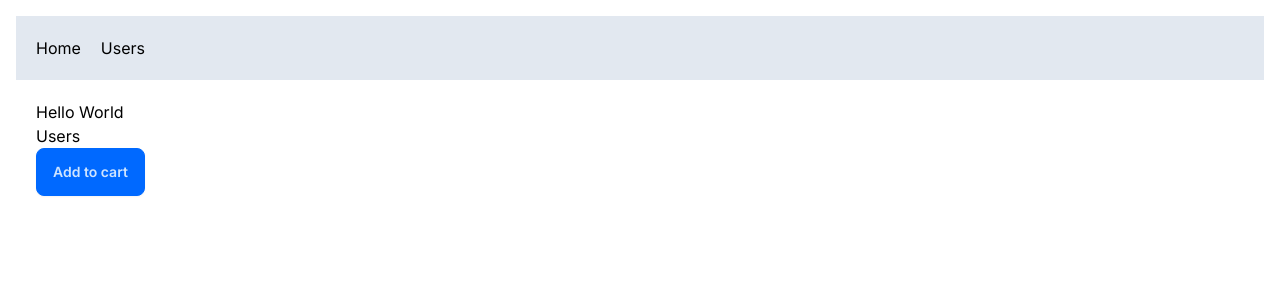
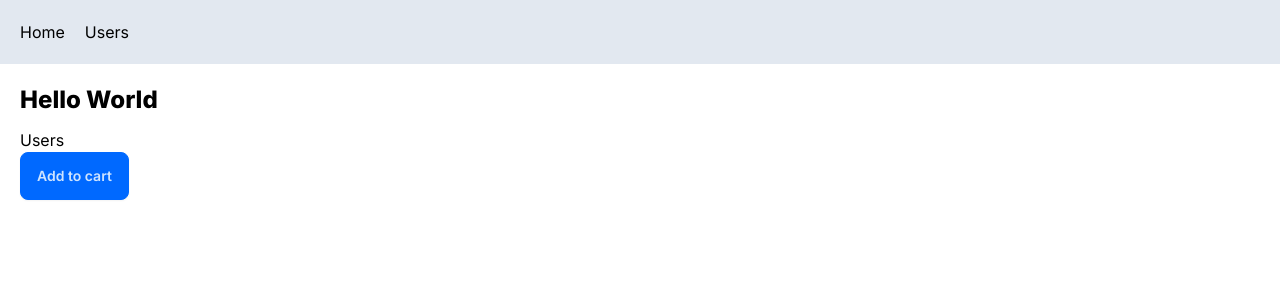
Before and after one commit to RKHarrison/NextCoursework, a Next.js app: page / in a window 1280 px wide. Shown: the top 300 px of the page. Built offline with nearby package versions, Linux system fonts and the light colour scheme.

Commit message:
removes defualt padding from global styles and adds h1 formatting to base layer

```diff
--- a/app/globals.css
+++ b/app/globals.css
@@ -14,5 +14,10 @@
 
 body {
   color: rgb(var(--foreground-rgb));
-  padding: 1rem;
 }
+
+@layer base {
+  h1 {
+    @apply font-extrabold text-2xl mb-3;
+  }
+}
```
